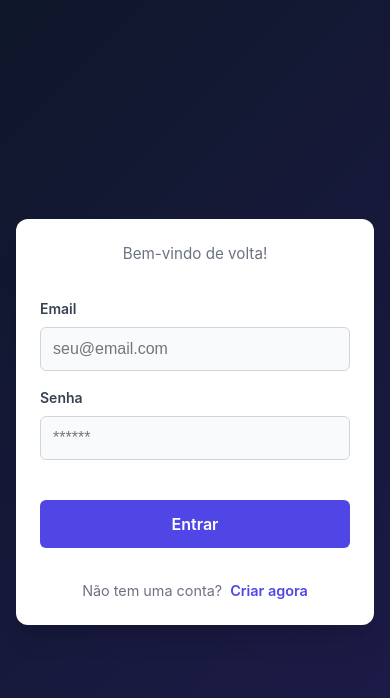
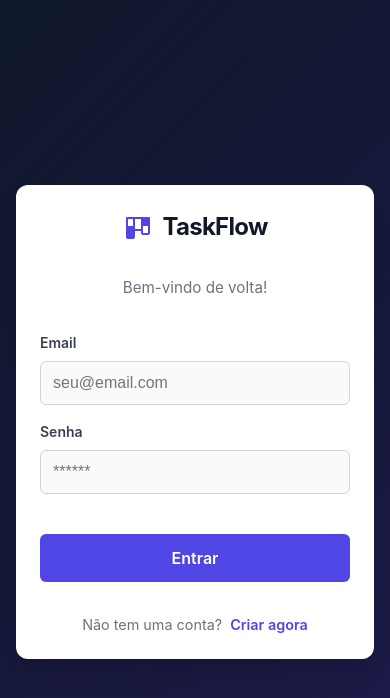
Before and after one commit to JoaoAndreotti90/taskflow, a React (Vite) app: page / in a window 390 px wide. Shown: the top 698 px of the page. Built offline with nearby package versions, Linux system fonts and the light colour scheme.

Commit message:
feat: TaskFlow finalizado. Implementado multi-projeto e responsividade mobile.

```diff
--- a/src/pages/Login/Login.css
+++ b/src/pages/Login/Login.css
@@ -25,7 +25,7 @@
   gap: 0.5rem;
   font-size: 2rem;
   font-weight: 800;
-  color: #111827;
+  color: #111827 !important;
   margin-bottom: 0.5rem;
   letter-spacing: -0.03em;
 }
@@ -141,17 +141,18 @@
   border: 1px solid #bbf7d0;
 }
 
-@media (max-width: 480px) {
+@media (max-width: 771px) {
   .login-card {
     padding: 1.5rem;
+  }
+
+  .logo {
+    display: flex !important;
+    font-size: 1.75rem;
   }
 
   .name-row {
     flex-direction: column;
     gap: 0;
   }
-
-  .logo {
-    font-size: 1.75rem;
-  }
 }
```
